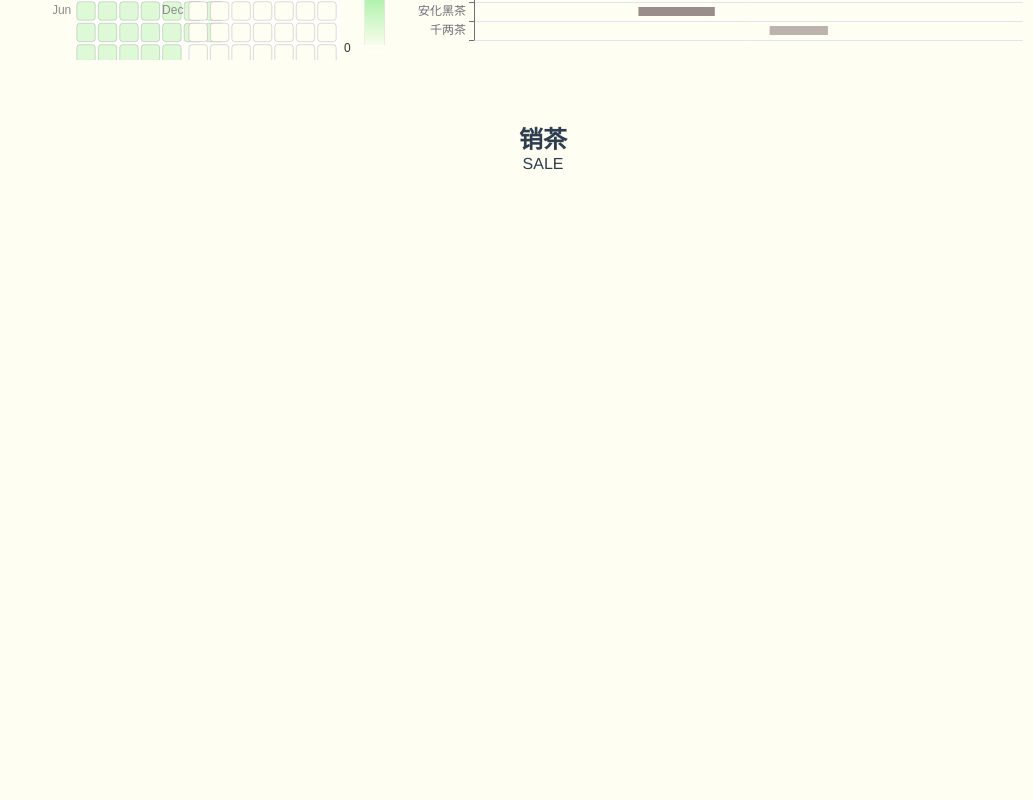
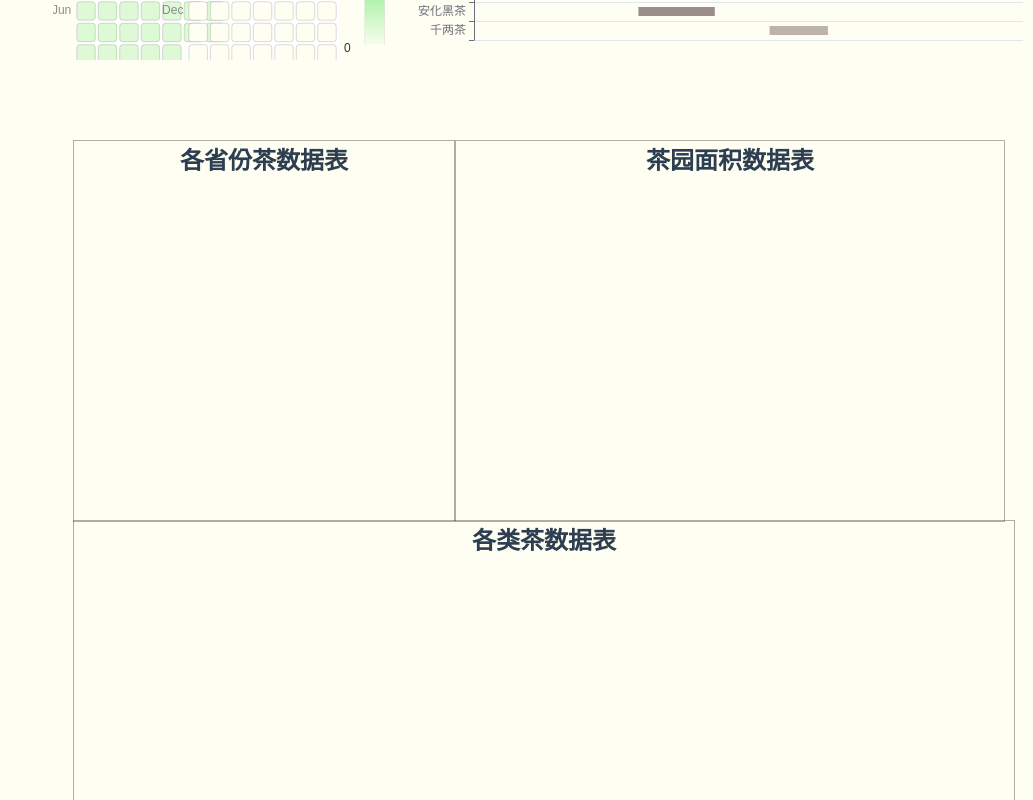
Before and after one commit to LZY2275/teajourney, a Vue app: page /#/ in a window 1280 px wide. Shown: the part 2280-3080 px from the top of the page, without its empty margins (247-1280 px from the left). Built offline with nearby package versions, Linux system fonts and the light colour scheme; a web font is replaced by a local one; what tdesign-vue would draw is missing.

Commit message:
完成销茶页面的框架

```diff
--- a/src/views/HomeView.vue
+++ b/src/views/HomeView.vue
@@ -1,5 +1,5 @@
 <template>
-  <div class="global">
+  <div class="global" >
     <div style="padding-top: 5.17578vh;padding-left: 5.347vw;display: flex;">
       <div style="display: flex;">
         <div class="top">
--- a/src/views/SaleView.vue
+++ b/src/views/SaleView.vue
@@ -1,15 +1,36 @@
 <template>
-    <div class="sale">
-        <h1>销茶</h1>
-        <p class="lead">SALE</p>
+    <div class="sale" style="padding: 20px;">
+        <div style="display: flex;height:calc(50vh - 20px);">
+            <div style="border: 1px solid #00000050;height: 100% ;width: calc(50vh - 20px);">
+              <TeaProvinceChartView></TeaProvinceChartView>
+            </div>
+            <div style="border: 1px solid #00000050; width: calc(100vw - 340px - 49vh);height: 100%;">
+              <TeaGardenChartView></TeaGardenChartView>
+            </div>
+        </div>
+        <div style="height: calc(50vh - 20px);border: 1px solid #00000050; width: 100%;">
+          <TeaTypeChartView></TeaTypeChartView>
+        </div>
     </div>
   </template>
 
   <script>
+import TeaGardenChartView from './TeaGardenChartView.vue';
+import TeaProvinceChartView from './TeaProvinceChartView.vue';
+import TeaTypeChartView from './TeaTypeChartView.vue';
+
+
+
   // @ is an alias to /src
+
 
   export default {
     name: 'SaleView',
+    components:{
+      TeaGardenChartView,
+      TeaProvinceChartView,
+      TeaTypeChartView,
+    }
 
   }
   </script>
--- /dev/null
+++ b/src/views/TeaGardenChartView.vue
@@ -0,0 +1,14 @@
+<template>
+    <div class="tea-garden">
+        <h1>茶园面积数据表</h1>
+    </div>
+  </template>
+
+  <script>
+  // @ is an alias to /src
+
+  export default {
+    name: 'TeaGardenChartView',
+
+  }
+  </script>
--- /dev/null
+++ b/src/views/TeaProvinceChartView.vue
@@ -0,0 +1,14 @@
+<template>
+    <div class="tea-province">
+        <h1>各省份茶数据表</h1>
+    </div>
+  </template>
+
+  <script>
+  // @ is an alias to /src
+
+  export default {
+    name: 'TeaProvinceChartView',
+
+  }
+  </script>
--- /dev/null
+++ b/src/views/TeaTypeChartView.vue
@@ -0,0 +1,14 @@
+<template>
+    <div class="tea-type">
+        <h1>各类茶数据表</h1>
+    </div>
+  </template>
+
+  <script>
+  // @ is an alias to /src
+
+  export default {
+    name: 'TeaTypeChartView',
+
+  }
+  </script>
```
